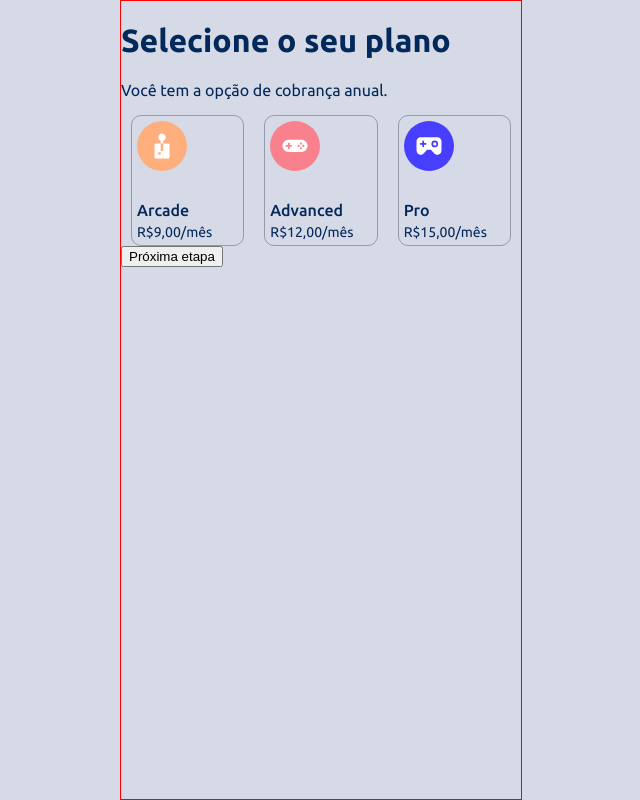
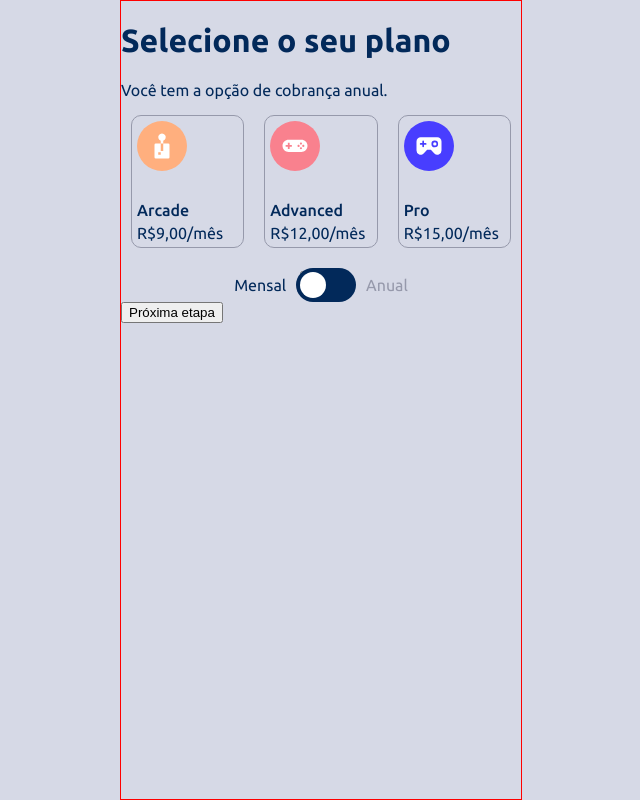
Before and after one commit to tobiasramos/multi-step-form, a React (Create React App) app: page /select-your-plan in a window 1280 px wide. Shown: the whole page, without its empty margins (319-959 px from the left). Built offline with nearby package versions, Linux system fonts and the light colour scheme; the HTML template or start-up script is replaced by a standard one.

Commit message:
Criando um  switch para o usuário escolher o plano mesal ou anual

```diff
--- a/src/components/selectYourPlan/select-your-plan.js
+++ b/src/components/selectYourPlan/select-your-plan.js
@@ -7,10 +7,10 @@ const SelectYourPlan = () => {
   const [selectedPlan, setSelectedPlan] = useState(null);
 
   const handleNextStep = () => {
-    if(selectedPlan){
+    if (selectedPlan) {
       history.push("/pick-add-ons");
-    }else {
-      alert("Selecione um plano")
+    } else {
+      alert("Selecione um plano");
     }
   };
 
@@ -18,27 +18,84 @@ const SelectYourPlan = () => {
     setSelectedPlan(plan);
   };
 
+  const [checked, setChecked] = useState(false);
+
+  const handleSwitchChange = () => {
+    setChecked((prev) => !prev);
+  };
+
   return (
     <PlanContainer>
       <h1>Selecione o seu plano</h1>
       <p>Você tem a opção de cobrança anual.</p>
       <Plans>
-      <Plan onClick={() => handlePlanClick("arcade")} selected={selectedPlan === "arcade"}>
+        <Plan
+          onClick={() => handlePlanClick("arcade")}
+          selected={selectedPlan === "arcade"}
+        >
           <Img src="/images/icon-arcade.svg" alt="Icone arcade" />
+          {checked ? (
+            <Description>
+              <TypePlan>Arcade</TypePlan>
+              <Price>R$90,00/ano</Price>
+              <Free>2 meses grátis</Free>
+            </Description>
+          ) : (
+            <Description>
               <TypePlan>Arcade</TypePlan>
               <Price>R$9,00/mês</Price>
+            </Description>
+          )}
         </Plan>
-        <Plan onClick={() => handlePlanClick("advanced")} selected={selectedPlan === "advanced"}>
+        <Plan
+          onClick={() => handlePlanClick("advanced")}
+          selected={selectedPlan === "advanced"}
+        >
           <Img src="/images/icon-advanced.svg" alt="Icone advanced" />
+          {checked ? (
+            <Description>
+              <TypePlan>Advanced</TypePlan>
+              <Price>R$120,00/ano</Price>
+              <Free>2 meses grátis</Free>
+            </Description>
+          ) : (
+            <Description>
               <TypePlan>Advanced</TypePlan>
               <Price>R$12,00/mês</Price>
+            </Description>
+          )}
         </Plan>
-        <Plan onClick={() => handlePlanClick("pro")} selected={selectedPlan === "pro"}>
+        <Plan
+          onClick={() => handlePlanClick("pro")}
+          selected={selectedPlan === "pro"}
+        >
           <Img src="/images/icon-pro.svg" alt="Icone pro" />
+          {checked ? (
+            <Description>
+              <TypePlan>Pro</TypePlan>
+              <Price>R$150,00/ano</Price>
+              <Free>2 meses grátis</Free>
+            </Description>
+          ) : (
+            <Description>
               <TypePlan>Pro</TypePlan>
               <Price>R$15,00/mês</Price>
+            </Description>
+          )}
         </Plan>
       </Plans>
+      <SwitchContainer>
+      <span className={checked ? 'inactive' : 'active'}>Mensal</span>
+        <Switch>
+          <input
+            type="checkbox"
+            checked={checked}
+            onChange={handleSwitchChange}
+          />
+          <span></span>
+        </Switch>
+        <span className={checked ? 'active' : 'inactive'}>Anual</span>
+      </SwitchContainer>
       <button onClick={handleNextStep}>Próxima etapa</button>
     </PlanContainer>
   );
@@ -64,7 +121,6 @@ const Plan = styled.div`
   border: 1px solid hsl(231, 11%, 63%);
   border-radius: 10px;
 
-
   ${(props) =>
     props.selected &&
     `
@@ -77,13 +133,87 @@ const Img = styled.img`
   margin-bottom: 30px;
 `;
 
+const Description = styled.div`
+  display: flex;
+  flex-direction: column;
+`;
+
 const TypePlan = styled.span`
   font-weight: 500;
+  font-size: 16px;
 `;
 
 const Price = styled.span`
   margin-top: 5px;
+  font-size: 16px;
+`;
+
+const Free = styled.span`
   font-size: 14px;
+  color: hsl(243, 100%, 62%);
+`;
+
+const SwitchContainer = styled.div`
+  margin-top: 20px;
+  display: flex;
+  align-items: center;
+  justify-content: center;
+  gap: 10px;
+
+  span.active {
+    color: hsl(213, 96%, 18%);
+  }
+
+  span.inactive {
+    color: hsl(231, 11%, 63%);
+  }
+`;
+
+const Switch = styled.label`
+  position: relative;
+  display: inline-block;
+  width: 60px;
+  height: 34px;
+
+  span {
+    position: absolute;
+    cursor: pointer;
+    border-radius: 34px;
+    top: 0;
+    left: 0;
+    right: 0;
+    bottom: 0;
+    background-color: hsl(213, 96%, 18%);
+    -webkit-transition: 0.4s;
+    transition: 0.4s;
+  }
+
+  span:before {
+    position: absolute;
+    content: "";
+    height: 26px;
+    width: 26px;
+    left: 4px;
+    bottom: 4px;
+    background-color: white;
+    border-radius: 50%;
+    -webkit-transition: 0.4s;
+    transition: 0.4s;
+  }
+
+  input:checked + span {
+    background-color: hsl(213, 96%, 18%);
+  }
+
+  input:focus + span {
+    box-shadow: 0 0 1px #2196f3;
+  }
+
+  input:checked + span:before {
+    -webkit-transform: translateX(26px);
+    -ms-transform: translateX(26px);
+    transform: translateX(26px);
+  }
 `;
 
 export default SelectYourPlan;
```
Lines whose indentation alone changed are shown as unchanged.
